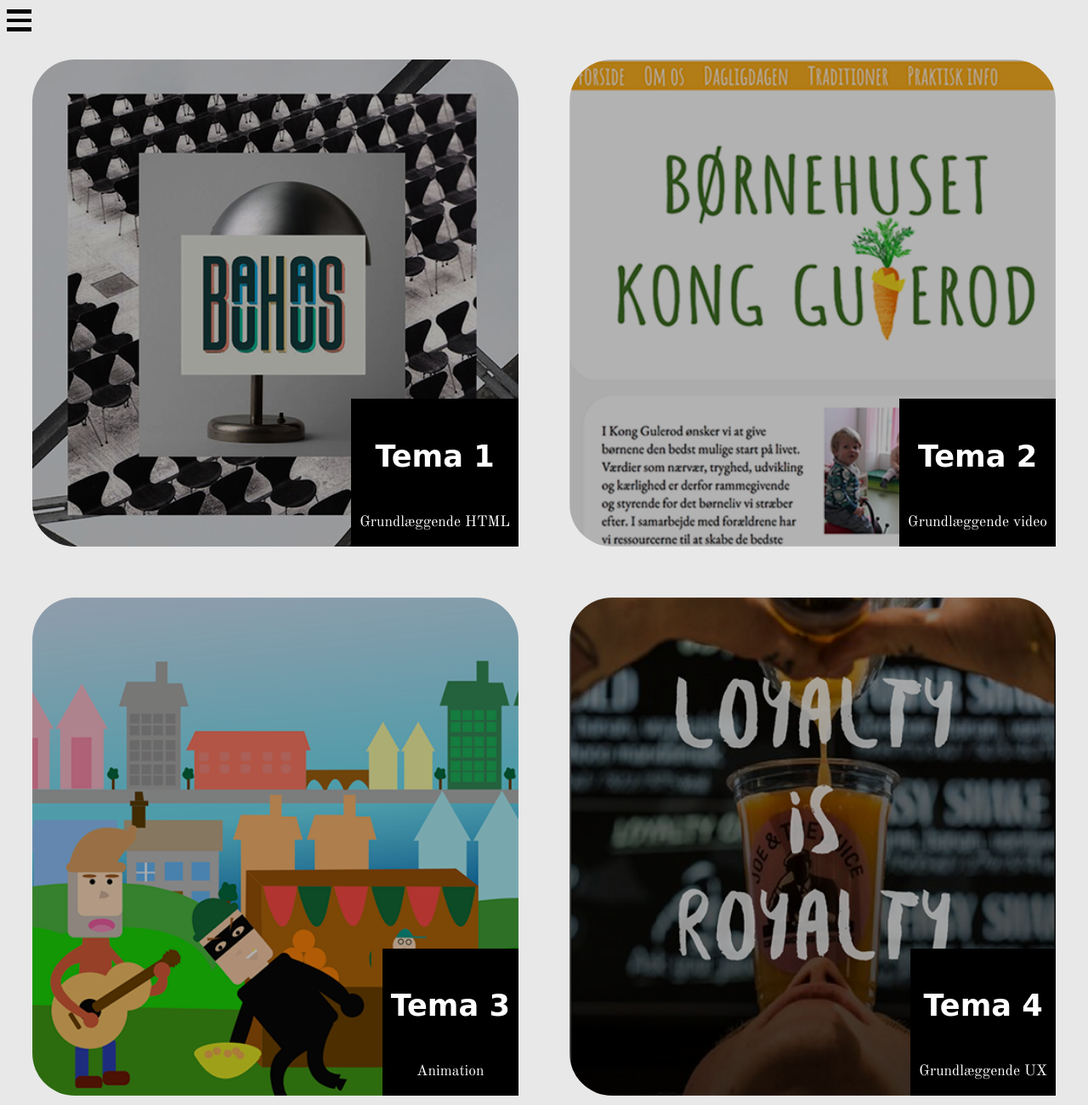
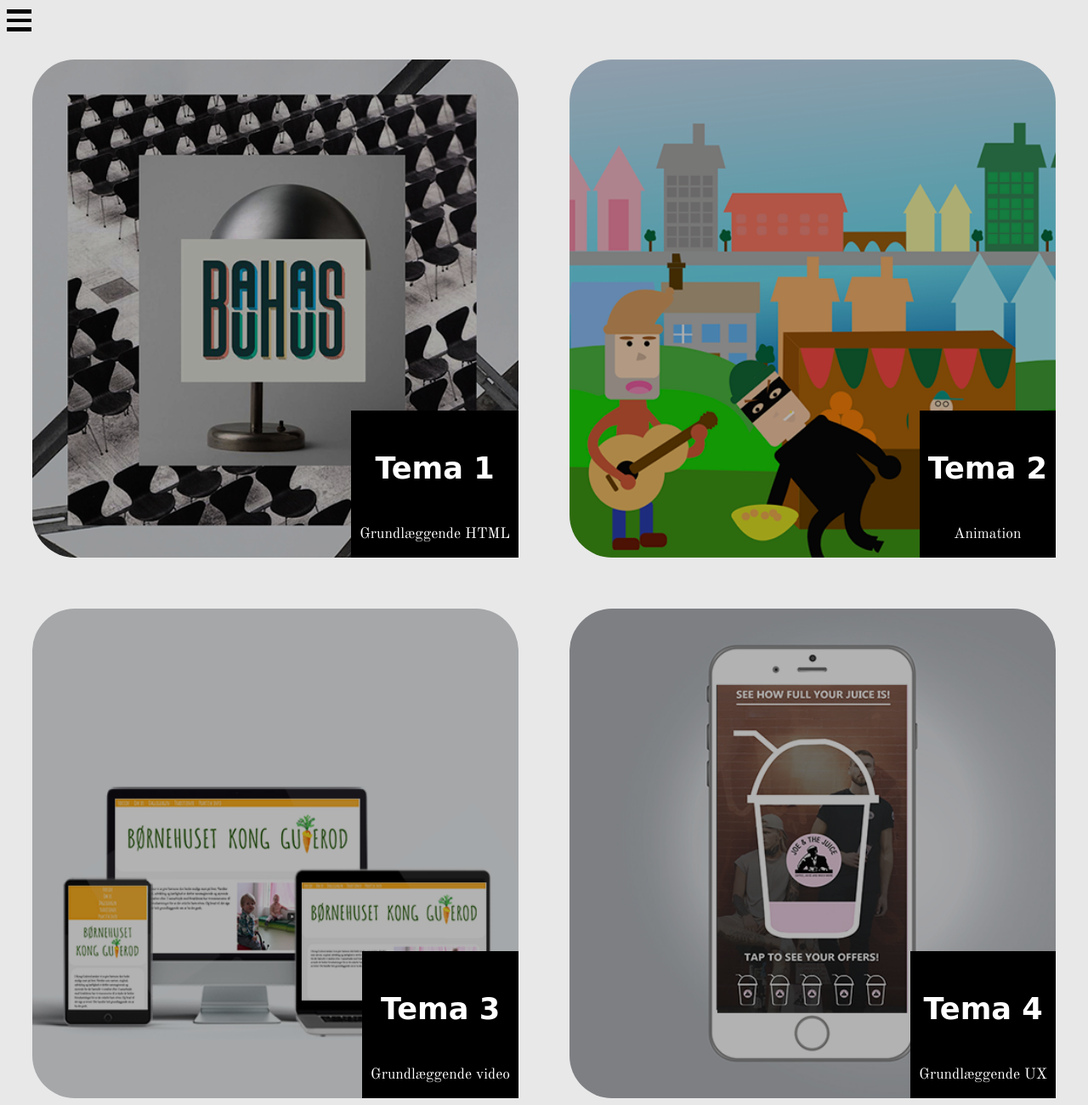
Before and after one commit to Rebe0956/portfolio, a plain HTML site: page portfolio.html in a window 1280 px wide. Shown: the top 1300 px of the page at 85% size. Drawn offline with nearby package versions, Linux system fonts and the light colour scheme; a web font is replaced by a local one.

Commit message:
style og billeder

```diff
--- a/portfolio.html
+++ b/portfolio.html
@@ -87,13 +87,13 @@
             </div>
             <div class="container">
                 <a class="link" href="tema2.html">
-                <img src="images/Sk%C3%A6rmbillede%202018-06-07%20kl.%2020.31.17.png">
+                <img src="images/Sk%C3%A6rmbillede%202018-06-07%20kl.%2010.15.30.png">
                 </a>
 
                 <div class="middle">
                     <div class="text">
                         <h4>Tema 2</h4>
-                        <p>Grundlæggende video</p>
+                        <p>Animation</p>
                     </div>
                 </div>
             </div>
@@ -101,18 +101,18 @@
         <div class="sectionwrapper">
             <div class="container">
                 <a class="link" href="tema3.html">
-                <img src="images/Sk%C3%A6rmbillede%202018-06-07%20kl.%2010.15.30.png">
+                <img src="images/PSD%2010%20(Desktop,%20Laptop,%20and%20Tablet).jpg">
                 </a>
                 <div class="middle">
                     <div class="text">
                         <h4>Tema 3</h4>
-                        <p>Animation</p>
+                        <p>Grundlæggende video</p>
                     </div>
                 </div>
             </div>
             <div class="container">
                 <a class="link" href="tema4.html">
-                <img src="images/Sk%C3%A6rmbillede%202018-06-07%20kl.%2010.17.46.png">
+                <img src="images/joeandthejuiuce_iphone.jpg">
                 </a>
                 <div class="middle">
                     <div class="text">
--- a/style.css
+++ b/style.css
@@ -686,6 +686,7 @@
     font-family: 'Cookie', cursive;
     font-family: 'Raleway Dots', cursive;
     font-size: 3.1em;
+    padding-right: 10vw;
 
 }
 
```
Also changed, not shown: images/PSD 10 (Desktop, Laptop, and Tablet).jpg (added), images/joeandthejuiuce_iphone.jpg (added), 2 other files.
